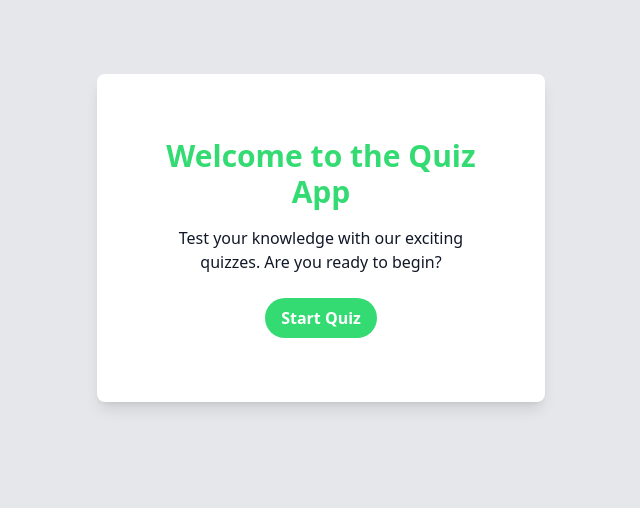
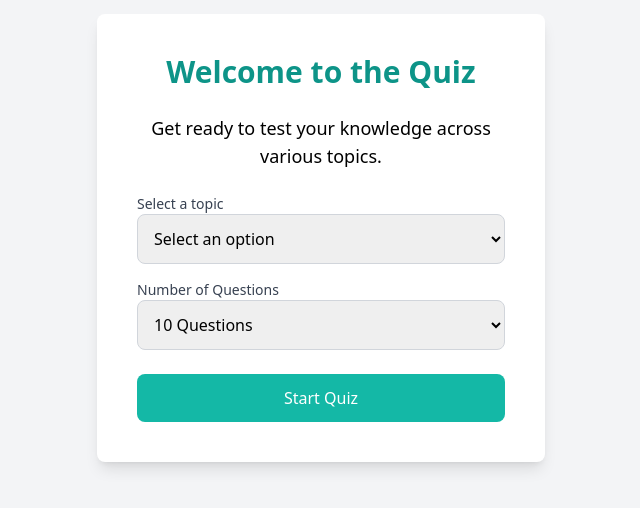
Before and after one commit to Kamil-Budzik/quiz-app, a Vue app: page / in a window 1280 px wide. Shown: the part 162-670 px from the top of the page, without its empty margins (319-959 px from the left). Built offline with nearby package versions, Linux system fonts and the light colour scheme.

Commit message:
UI: Improve Starting screen UI: add dropdowns

```diff
--- a/src/App.vue
+++ b/src/App.vue
@@ -1,11 +1,5 @@
-<script setup lang="ts">
-import { RouterView } from 'vue-router'
-</script>
-
 <template>
-  <main class="flex items-center justify-center min-h-screen bg-gray-200 text-black p-4">
-    <div class="w-full max-w-md bg-white p-8 rounded-lg shadow-lg">
-      <RouterView />
-    </div>
-  </main>
+  <div class="flex items-center justify-center min-h-screen bg-gray-100 px-4 lg:px-8">
+    <RouterView />
+  </div>
 </template>
--- a/src/components/BaseButton.vue
+++ b/src/components/BaseButton.vue
@@ -15,7 +15,7 @@ const baseClasses =
 const variantClasses = computed(() => {
   return props.variant === 'secondary'
     ? 'bg-secondary text-white hover:bg-opacity-90'
-    : 'bg-primary text-white hover:bg-secondary'
+    : 'bg-primary text-white hover:bg-primary-dark'
 })
 
 const sizeClasses = computed(() => {
--- /dev/null
+++ b/src/components/BaseDropdown.vue
@@ -0,0 +1,34 @@
+<script setup lang="ts">
+import { defineProps } from 'vue'
+
+interface Option {
+  value: string | number
+  label: string
+}
+
+const props = defineProps<{
+  id: string
+  label: string
+  modelValue: string | number
+  options: Option[]
+}>()
+
+const dropdownClasses =
+  'w-full p-3 border border-gray-300 rounded-lg focus:outline-none focus:ring-2 focus:ring-teal-500'
+</script>
+<template>
+  <div>
+    <label :for="id" class="block text-sm font-medium text-gray-700">{{ label }}</label>
+    <select
+      :id="id"
+      :class="dropdownClasses"
+      :value="modelValue"
+      @input="$emit('update:modelValue', $event.target.value)"
+    >
+      <option value="" disabled>Select an option</option>
+      <option v-for="option in options" :key="option.value" :value="option.value">
+        {{ option.label }}
+      </option>
+    </select>
+  </div>
+</template>
--- a/src/components/QuizPagination.vue
+++ b/src/components/QuizPagination.vue
@@ -1,35 +1,11 @@
 <script setup lang="ts">
-import { ref, watch } from 'vue'
 import { useQuizStore } from '@/stores/quiz'
 
 const quiz = useQuizStore()
-const scrollContainer = ref<HTMLElement | null>(null)
-
-const scrollLeft = () => {
-  if (scrollContainer.value) {
-    scrollContainer.value.scrollBy({ left: -100, behavior: 'smooth' })
-  }
-}
-
-const scrollRight = () => {
-  if (scrollContainer.value) {
-    scrollContainer.value.scrollBy({ left: 100, behavior: 'smooth' })
-  }
-}
 
 const isAnswered = (index: number) => {
   return quiz.selectedAnswers.some((answer) => answer.questionIndex === index)
 }
-
-watch(
-  () => quiz.currentQuestionIndex,
-  () => {
-    if (scrollContainer.value) {
-      const button = scrollContainer.value.children[quiz.currentQuestionIndex] as HTMLElement
-      button.scrollIntoView({ behavior: 'smooth', block: 'center' })
-    }
-  }
-)
 
 const getButtonClasses = (index: number) => {
   if (index === quiz.currentQuestionIndex) {
@@ -43,16 +19,15 @@ const getButtonClasses = (index: number) => {
 </script>
 
 <template>
-  <div class="relative w-full overflow-hidden py-2 flex items-center justify-center">
+  <div class="relative w-full py-2 flex items-center justify-center">
     <div
-      class="flex space-x-2 overflow-x-auto no-scrollbar snap-x snap-mandatory scroll-smooth px-8 w-11/12 justify-center"
-      ref="scrollContainer"
+      class="grid grid-cols-2 sm:grid-cols-4 md:grid-cols-5 lg:grid-cols-6 gap-2 px-4 w-full max-w-xl"
     >
       <button
         v-for="(item, index) in quiz.questions"
         :key="index"
         :class="[
-          'w-8 h-8 flex items-center justify-center rounded-full shrink-0',
+          'w-full h-8 flex items-center justify-center rounded-full',
           getButtonClasses(index)
         ]"
         @click="quiz.setCurrentQuestion(index)"
@@ -60,28 +35,5 @@ const getButtonClasses = (index: number) => {
         {{ index + 1 }}
       </button>
     </div>
-    <!-- Arrows for navigation -->
-    <button
-      class="absolute top-1/2 left-0 transform -translate-y-1/2 w-8 h-8 flex items-center justify-center bg-white text-gray-700 shadow-md rounded-full hover:bg-gray-100 z-10"
-      @click="scrollLeft"
-    >
-      &lt;
-    </button>
-    <button
-      class="absolute top-1/2 right-0 transform -translate-y-1/2 w-8 h-8 flex items-center justify-center bg-white text-gray-700 shadow-md rounded-full hover:bg-gray-100 z-10"
-      @click="scrollRight"
-    >
-      &gt;
-    </button>
   </div>
 </template>
-
-<style scoped>
-.no-scrollbar::-webkit-scrollbar {
-  display: none;
-}
-.no-scrollbar {
-  -ms-overflow-style: none;
-  scrollbar-width: none;
-}
-</style>
--- a/src/views/StartScreen.vue
+++ b/src/views/StartScreen.vue
@@ -1,20 +1,63 @@
 <script setup lang="ts">
-import { useQuizStore, GameStatus } from '@/stores/quiz'
-import BaseButton from '@/components/BaseButton.vue'
+import { ref } from 'vue'
+import DropdownSelect from '@/components/BaseDropdown.vue'
+import { useQuizStore } from '@/stores/quiz'
 
 const quiz = useQuizStore()
+const selectedTopic = ref('')
+const selectedNumberOfQuestions = ref(10)
+
+// TODO: fetch from API
+const topicOptions = [
+  { value: 'science', label: 'Science' },
+  { value: 'history', label: 'History' }
+]
+
+const questionOptions = [
+  { value: 10, label: '10 Questions' },
+  { value: 15, label: '15 Questions' },
+  { value: 20, label: '20 Questions' },
+  { value: 25, label: '25 Questions' }
+]
 
 const startQuiz = () => {
-  quiz.startQuiz()
+  if (selectedTopic.value && selectedNumberOfQuestions.value) {
+    quiz.startQuiz()
+  } else {
+    alert('Please select a topic and the number of questions.')
+  }
 }
 </script>
 
 <template>
-  <div class="bg-white rounded-lg p-8 max-w-md w-full text-center">
-    <h1 class="text-3xl font-bold text-primary mb-4">Welcome to the Quiz App</h1>
-    <p class="text-text mb-6">
-      Test your knowledge with our exciting quizzes. Are you ready to begin?
-    </p>
-    <BaseButton @click="startQuiz">Start Quiz</BaseButton>
+  <div class="w-full max-w-md mx-auto">
+    <div class="bg-white rounded-lg shadow-lg p-6 md:p-8 lg:p-10">
+      <h1 class="text-2xl md:text-3xl font-bold text-center text-teal-600 mb-6">
+        Welcome to the Quiz
+      </h1>
+      <p class="text-lg text-center mb-6">
+        Get ready to test your knowledge across various topics.
+      </p>
+      <DropdownSelect
+        id="topic-select"
+        label="Select a topic"
+        v-model="selectedTopic"
+        :options="topicOptions"
+        class="mb-4"
+      />
+      <DropdownSelect
+        id="questions-select"
+        label="Number of Questions"
+        v-model="selectedNumberOfQuestions"
+        :options="questionOptions"
+        class="mb-6"
+      />
+      <button
+        @click="startQuiz"
+        class="w-full bg-teal-500 text-white py-3 rounded-lg hover:bg-teal-600 transition duration-200"
+      >
+        Start Quiz
+      </button>
+    </div>
   </div>
 </template>
--- a/tailwind.config.js
+++ b/tailwind.config.js
@@ -1,19 +1,16 @@
-/** @type {import('tailwindcss').Config} */
 export default {
-  content: [
-    './index.html',
-    './src/**/*.{vue, js, ts, jsx, tsx}'
-  ],
+  content: ['./index.html', './src/**/*.{vue,js,ts,jsx,tsx}'],
   theme: {
     extend: {
       colors: {
-       primary: '#34db73', // Light Green
-        secondary: '#4B5563', // Cool Gray
-        accent: '#F59E0B', // Amber
-        background: '#F9FAFB', // Very Light Gray
-        text: '#111827', // Almost Black
+        primary: '#34db73',
+        'primary-dark': '#2fb966',
+        secondary: '#4B5563',
+        accent: '#F59E0B',
+        background: '#F9FAFB',
+        text: '#111827'
       }
-    },
+    }
   },
-  plugins: [],
+  plugins: []
 }
```
